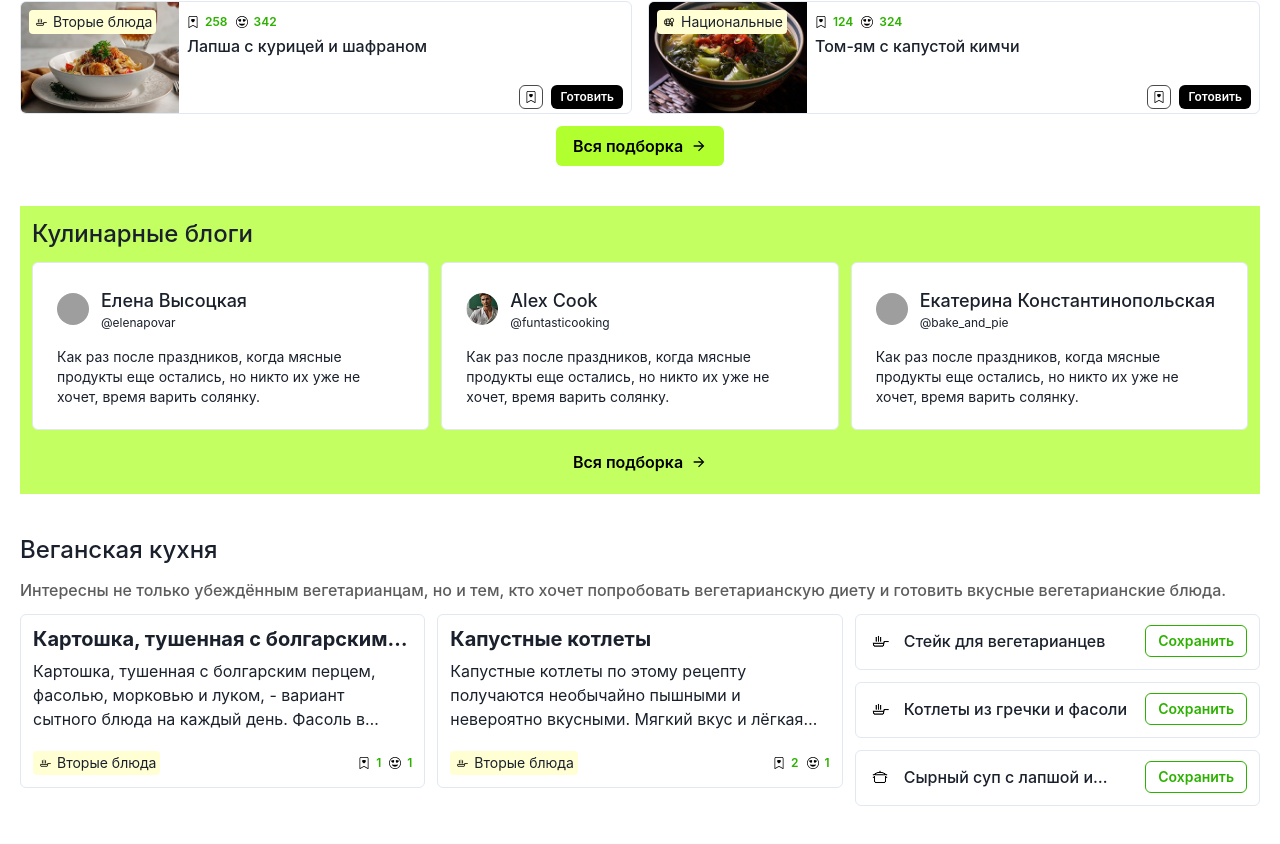
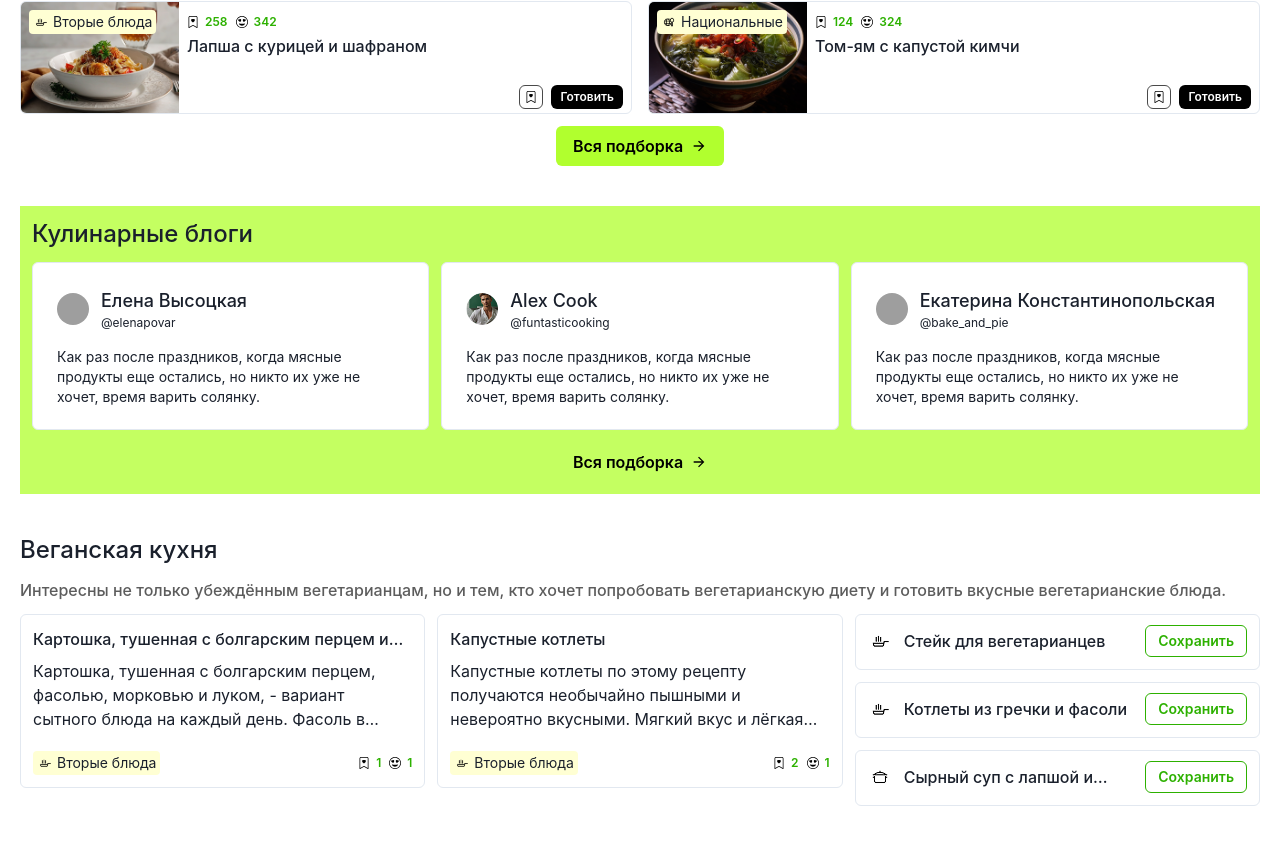
Before and after one commit to ClevertecFrontendLab/sergioivanov008, a React (Vite) app: page / in a window 1280 px wide. Shown: the part 870-1714 px from the top of the page. Built offline with nearby package versions, Linux system fonts and the light colour scheme; grey boxes are pictures that could not be loaded.

Commit message:
refactor(recipeitemsimple): change style

```diff
--- a/src/components/recipe-item-simple/RecipeItemSimple.tsx
+++ b/src/components/recipe-item-simple/RecipeItemSimple.tsx
@@ -23,7 +23,12 @@ export function RecipeItemSimple({ data }: RecipeItemPropsType) {
                 gap={0}
             >
                 <CardBody p={0}>
-                    <Heading size='md' noOfLines={1}>
+                    <Heading
+                        noOfLines={1}
+                        fontWeight={{ base: '500' }}
+                        fontSize={{ base: '16px', xl: '20px' }}
+                        lineHeight={{ base: '150%', xl: '140%' }}
+                    >
                         {data.title}
                     </Heading>
                     <Text mt='8px' mb='20px' noOfLines={3}>
```
